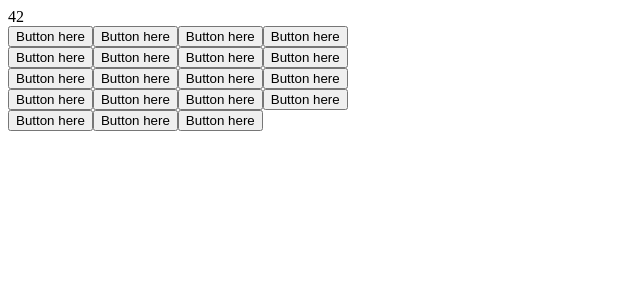
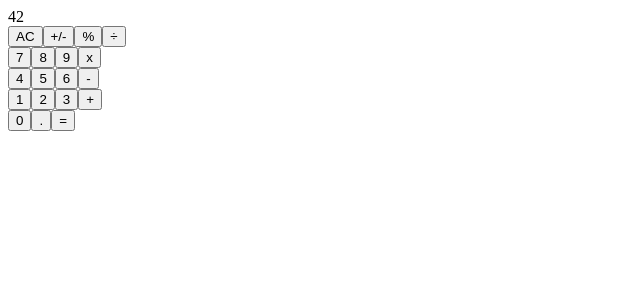
Before and after one commit to wsvincent/react-calculator, a React (Create React App) app: page / in a window 1280 px wide. Shown: the top 300 px of the page, without its empty margins (0-640 px from the left). Built offline with nearby package versions, Linux system fonts and the light colour scheme.

Commit message:
add onClick event handler

```diff
--- a/src/components/Button.js
+++ b/src/components/Button.js
@@ -1,8 +1,12 @@
 import React, { Component } from 'react';
 
 class Button extends Component {
+  onClick = () => {
+    console.log('click');
+  };
+
   render() {
-    return <button>Button here</button>;
+    return <button onClick={this.onClick}>{this.props.name}</button>;
   }
 }
 
```
